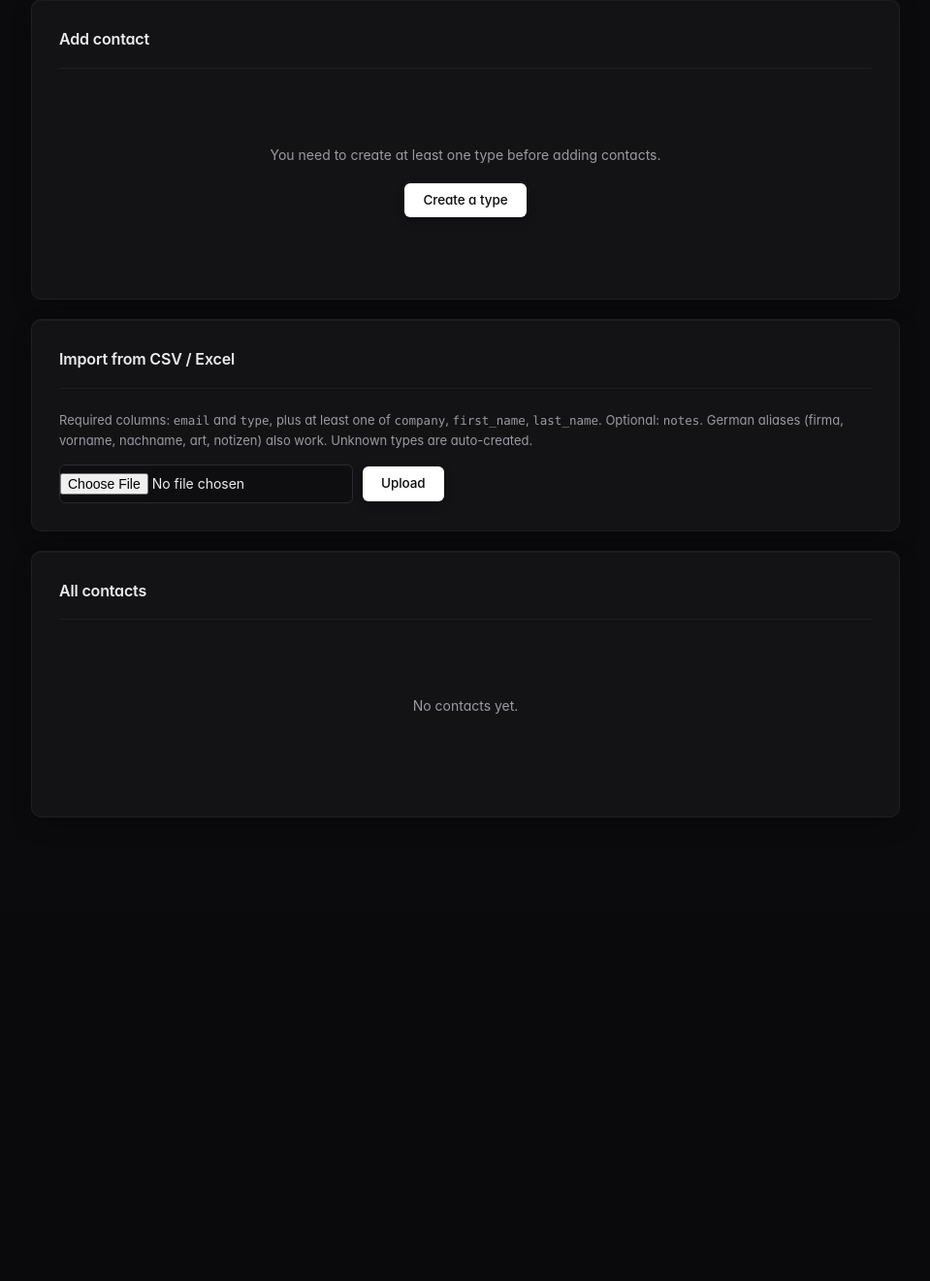
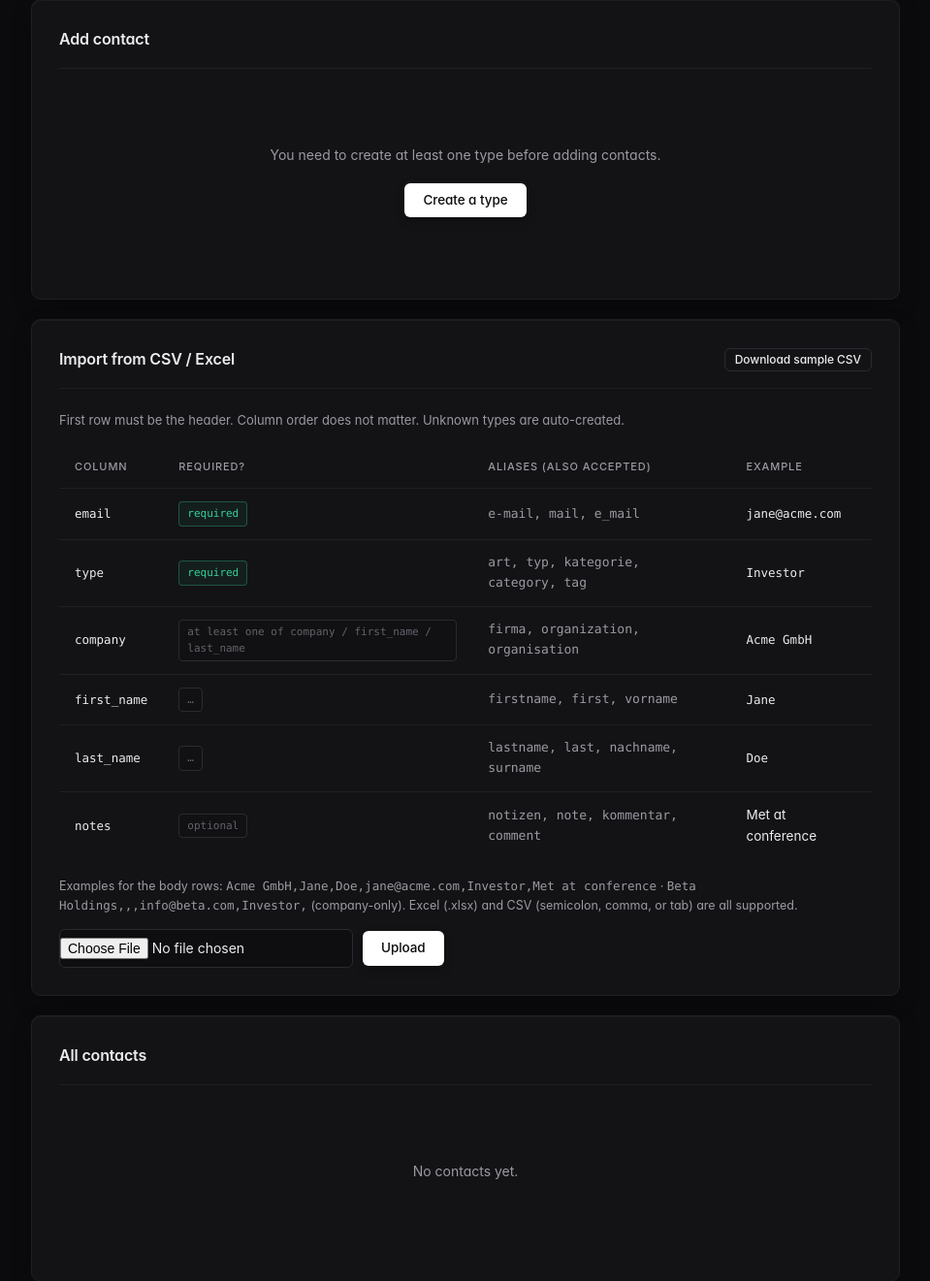
Before and after one commit to pius-martin/nightscale-leads, a Flask app: page /contacts in a window 1280 px wide. Shown: the part 223-1544 px from the top of the page at 97% size, without its empty margins (160-1119 px from the left). Before the commit the page ends 1066 px from the top, so only its background shows below. Run offline with Flask 3, Linux system fonts and the light colour scheme; data that the repository does not hold is empty; some libraries are stand-ins or nearby versions.

Commit message:
Wrap outgoing emails in light-theme shell + sample CSV download
The dark "highlight" boxes around bold words and substituted variables
were Apple Mail (and other clients) auto-inverting/restyling the email
in dark mode. Workaround the user's customers can rely on:

- Wrap every outgoing email in a full HTML5 document that declares
  color-scheme: only light, x-apple-disable-message-reformatting, and
  disables iOS data detectors via format-detection
- Force background-color:transparent !important on all inline elements
  and explicit colors on body / strong / em so client overrides cannot
  paint the highlight boxes
- Inline-style the wrapper container so even clients that strip
  <style> still keep the light look

Contacts import:
- Add a downloadable sample CSV at /static/contacts-sample.csv
- Document the exact column names, German aliases, and which are
  required vs optional, in a clear table on the contacts page

```diff
--- a/app.py
+++ b/app.py
@@ -421,6 +421,50 @@ def _compose_body(template_body: str, template_footer: str, signature: str, cont
     return "".join(parts)
 
 
+# Email shell:
+# - meta name="color-scheme" + supported-color-schemes: declare we're aware
+#   of dark mode so clients don't apply their own (broken) auto-inversion
+# - x-apple-disable-message-reformatting: stops Apple Mail's heuristic
+#   reformatting that produced the dark "highlight" boxes around bolded
+#   words and detected entities (company names etc.)
+# - format-detection: disables iOS data detectors that auto-link/style
+#   phone numbers, addresses, dates, etc.
+# Inline CSS only — most email clients strip <style> in <head>, so colors
+# are forced explicitly on body and links to keep contrast in both modes.
+EMAIL_HTML_TEMPLATE = """<!DOCTYPE html>
+<html lang="en">
+<head>
+<meta charset="utf-8">
+<meta name="viewport" content="width=device-width, initial-scale=1.0">
+<meta name="color-scheme" content="only light">
+<meta name="supported-color-schemes" content="only light">
+<meta name="x-apple-disable-message-reformatting">
+<meta name="format-detection" content="telephone=no,date=no,address=no,email=no,url=no">
+<title>Nightscale</title>
+<style>
+  /* Force light theme on every element so Apple Mail / Outlook don't auto-invert */
+  :root {{ color-scheme: only light; supported-color-schemes: only light; }}
+  body, body * {{ background-color:transparent !important; }}
+  body {{ margin:0; padding:0; background-color:#ffffff !important; color:#1a1a1a !important; }}
+  .wrap {{ max-width:640px; margin:0 auto; padding:24px; font-family:-apple-system,BlinkMacSystemFont,"Segoe UI",Roboto,"Helvetica Neue",Arial,sans-serif; color:#1a1a1a !important; background-color:#ffffff !important; line-height:1.55; font-size:15px; }}
+  .wrap p {{ margin:0 0 1em; color:#1a1a1a !important; }}
+  .wrap a {{ color:#0a66c2 !important; text-decoration:underline; }}
+  .wrap strong, .wrap b {{ font-weight:600; color:#1a1a1a !important; background-color:transparent !important; }}
+  .wrap em, .wrap i {{ color:#1a1a1a !important; }}
+  .wrap ul, .wrap ol {{ margin:0 0 1em; padding-left:24px; color:#1a1a1a !important; }}
+  .wrap blockquote {{ margin:0 0 1em; padding:8px 14px; border-left:3px solid #d0d0d0; color:#444 !important; }}
+</style>
+</head>
+<body>
+<div class="wrap" style="color:#1a1a1a;background-color:#ffffff;font-family:-apple-system,BlinkMacSystemFont,'Segoe UI',Roboto,'Helvetica Neue',Arial,sans-serif;line-height:1.55;font-size:15px;max-width:640px;margin:0 auto;padding:24px;">{content}</div>
+</body>
+</html>"""
+
+
+def _wrap_email_html(inner_html: str) -> str:
+    return EMAIL_HTML_TEMPLATE.format(content=inner_html or "")
+
+
 # ---------- Send ----------
 def _contact_variant(c: dict) -> str:
     has_name = bool((c.get("first_name") or "").strip() or (c.get("last_name") or "").strip())
@@ -508,7 +552,8 @@ def send_run():
             db.log_send(c["id"], c["email"], art, "", "failed", f"no template for variant {variant}")
             continue
         subject = render_template_text(template["subject"], c)
-        body_html = _compose_body(template["body"], template.get("footer", ""), signature, c)
+        inner = _compose_body(template["body"], template.get("footer", ""), signature, c)
+        body_html = _wrap_email_html(inner)
         try:
             graph_mail.send_mail(
                 c["email"],
--- /dev/null
+++ b/static/contacts-sample.csv
@@ -0,0 +1,4 @@
+company,first_name,last_name,email,type,notes
+Acme GmbH,Jane,Doe,jane@acme.com,Investor,Met at conference 2026
+Beta Holdings,,,info@beta.com,Investor,Company-only contact
+Restaurant Sonne,Max,Mustermann,max@sonne.at,Restaurant,
--- a/templates/contacts.html
+++ b/templates/contacts.html
@@ -55,13 +55,68 @@
 <div class="card mt">
     <div class="card-header">
         <h2>Import from CSV / Excel</h2>
+        <a class="btn btn-ghost btn-sm" href="{{ url_for('static', filename='contacts-sample.csv') }}" download>Download sample CSV</a>
     </div>
-    <p class="muted" style="margin:0 0 14px">
-        Required columns: <code class="mono">email</code> and <code class="mono">type</code>, plus at least one of
-        <code class="mono">company</code>, <code class="mono">first_name</code>, <code class="mono">last_name</code>.
-        Optional: <code class="mono">notes</code>. German aliases (firma, vorname, nachname, art, notizen) also work.
-        Unknown types are auto-created.
+
+    <p class="muted" style="margin:0 0 16px">
+        First row must be the header. Column order does not matter. Unknown types are auto-created.
     </p>
+
+    <table class="table" style="margin-bottom:18px">
+        <thead>
+            <tr>
+                <th>Column</th>
+                <th>Required?</th>
+                <th>Aliases (also accepted)</th>
+                <th>Example</th>
+            </tr>
+        </thead>
+        <tbody>
+            <tr>
+                <td class="mono">email</td>
+                <td><span class="badge ok">required</span></td>
+                <td class="mono muted">e-mail, mail, e_mail</td>
+                <td class="mono">jane@acme.com</td>
+            </tr>
+            <tr>
+                <td class="mono">type</td>
+                <td><span class="badge ok">required</span></td>
+                <td class="mono muted">art, typ, kategorie, category, tag</td>
+                <td class="mono">Investor</td>
+            </tr>
+            <tr>
+                <td class="mono">company</td>
+                <td><span class="badge dim">at least one of company / first_name / last_name</span></td>
+                <td class="mono muted">firma, organization, organisation</td>
+                <td class="mono">Acme GmbH</td>
+            </tr>
+            <tr>
+                <td class="mono">first_name</td>
+                <td><span class="badge dim">…</span></td>
+                <td class="mono muted">firstname, first, vorname</td>
+                <td class="mono">Jane</td>
+            </tr>
+            <tr>
+                <td class="mono">last_name</td>
+                <td><span class="badge dim">…</span></td>
+                <td class="mono muted">lastname, last, nachname, surname</td>
+                <td class="mono">Doe</td>
+            </tr>
+            <tr>
+                <td class="mono">notes</td>
+                <td><span class="badge dim">optional</span></td>
+                <td class="mono muted">notizen, note, kommentar, comment</td>
+                <td>Met at conference</td>
+            </tr>
+        </tbody>
+    </table>
+
+    <p class="muted" style="margin:0 0 14px; font-size:12.5px">
+        Examples for the body rows: <code class="mono">Acme GmbH,Jane,Doe,jane@acme.com,Investor,Met at conference</code> ·
+        <code class="mono">Beta Holdings,,,info@beta.com,Investor,</code> (company-only).
+        Excel (.xlsx) and CSV (semicolon, comma, or tab) are all supported.
+    </p>
+
     <form action="{{ url_for('contacts_import') }}" method="post" enctype="multipart/form-data" class="form">
         <div class="row" style="gap:10px; align-items:center">
             <input type="file" name="file" accept=".csv,.xlsx,.xlsm" required style="color:var(--text); padding:8px 0">
```
